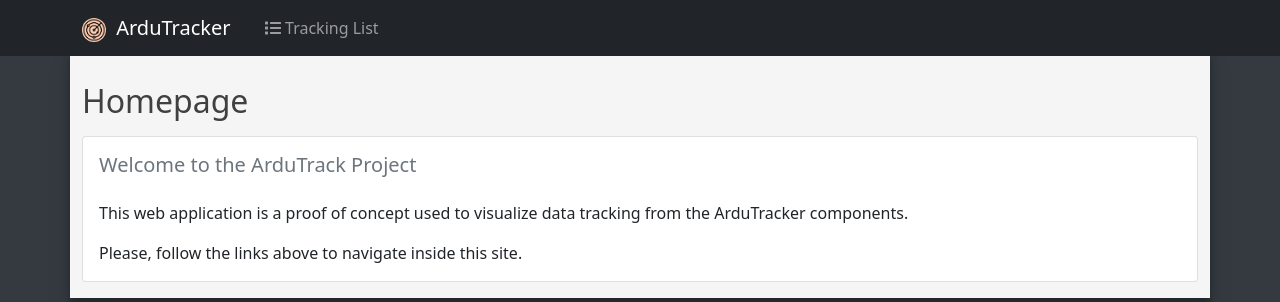
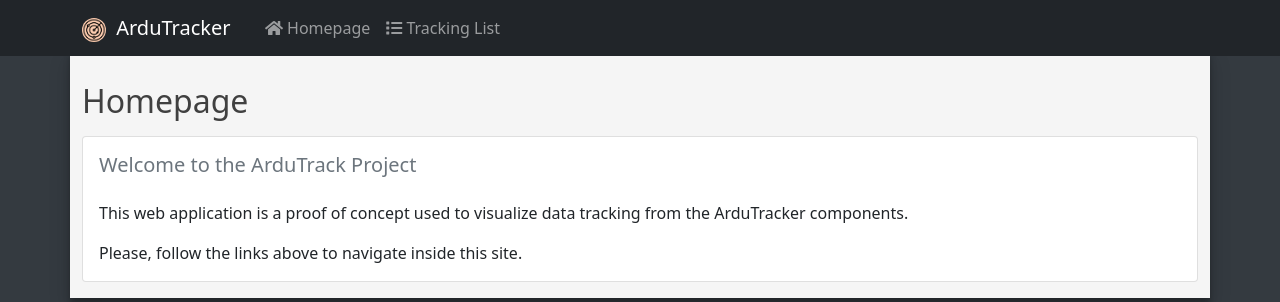
Before and after one commit to cipz/ArduTracker, a PHP site: page /index.php in a window 1280 px wide. Shown: the top 302 px of the page. Run offline with PHP 8.4, Linux system fonts and the light colour scheme; some libraries are stand-ins or nearby versions.

Commit message:
Add homepage top menu #3

```diff
--- a/ArduTrackerServer/webapp/template/header.php
+++ b/ArduTrackerServer/webapp/template/header.php
@@ -27,9 +27,12 @@
       </button>
       <div class="collapse navbar-collapse" id="navbarResponsive">
         <ul class="navbar-nav ml-auto">
-            <li class="nav-item">
-                <a class="nav-link" href="tracking-list.php"><i class='fas fa-list'></i> Tracking List</a>
-            </li>
+          <li class="nav-item">
+              <a class="nav-link" href="index.php"><i class='fas fa-home'></i> Homepage</a>
+          </li>
+          <li class="nav-item">
+              <a class="nav-link" href="tracking-list.php"><i class='fas fa-list'></i> Tracking List</a>
+          </li>
         </ul>
       </div>
     </div>
```
